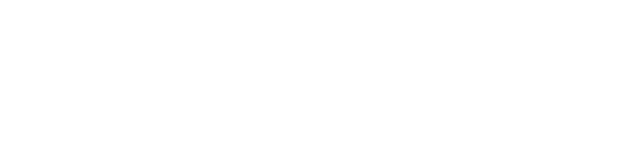
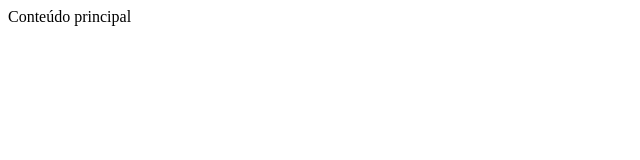
Before and after one commit to ufjf-dcc202/ufjf-dcc202-2023-3-b-atv3-caioalrodrig, a website: page index.html in a window 1280 px wide. Shown: the whole page, without its empty margins (0-640 px from the left). Drawn offline with Linux system fonts and the light colour scheme.

Commit message:
addmain to index.html

```diff
--- a/index.html
+++ b/index.html
@@ -6,5 +6,8 @@
     <title>DCC202 - Atividade 3: Caio Rodrigues</title>
 </head>
 <body>
+    <main>
+        Conteúdo principal
+    </main>
 </body>
 </html>
```
